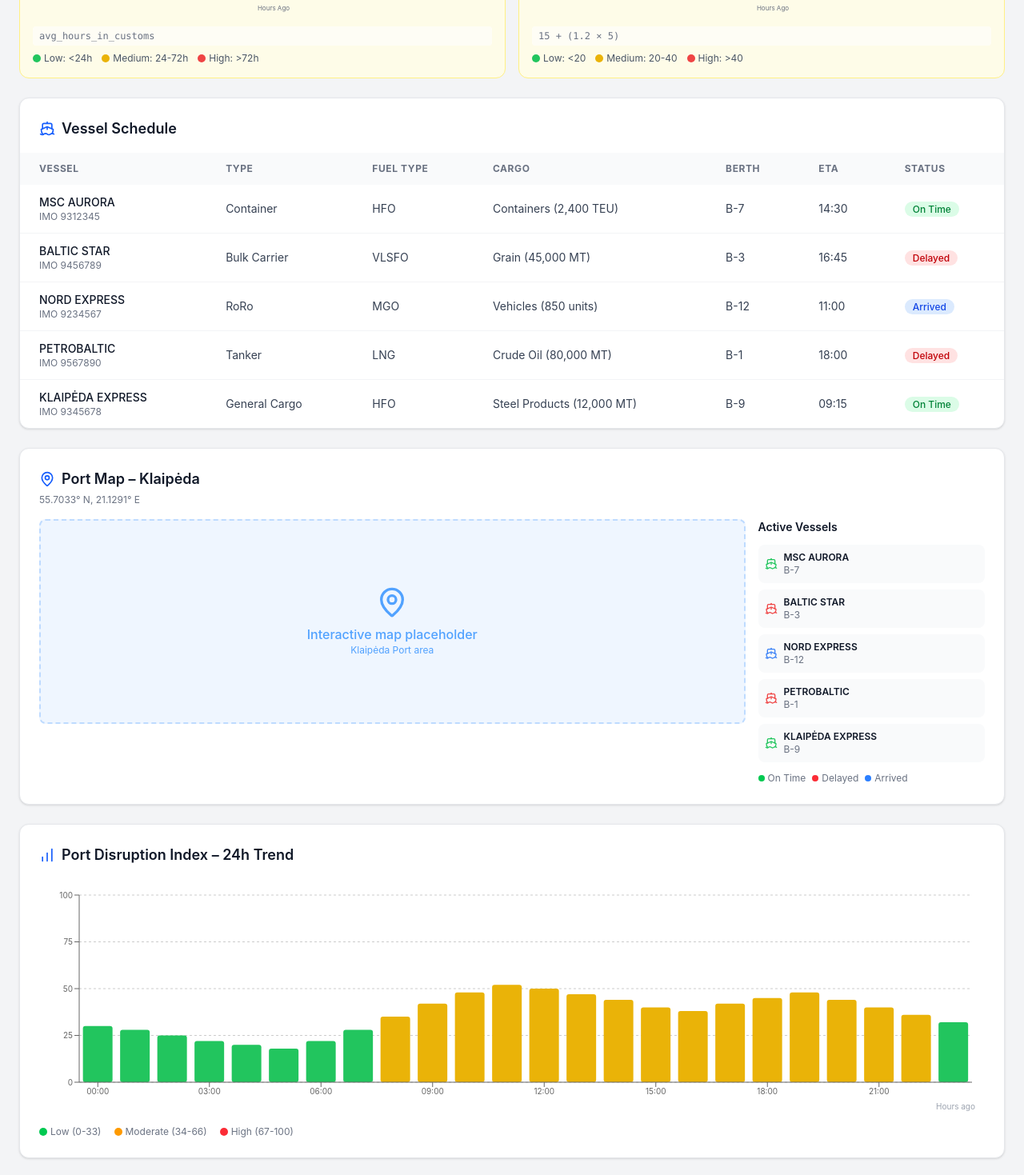
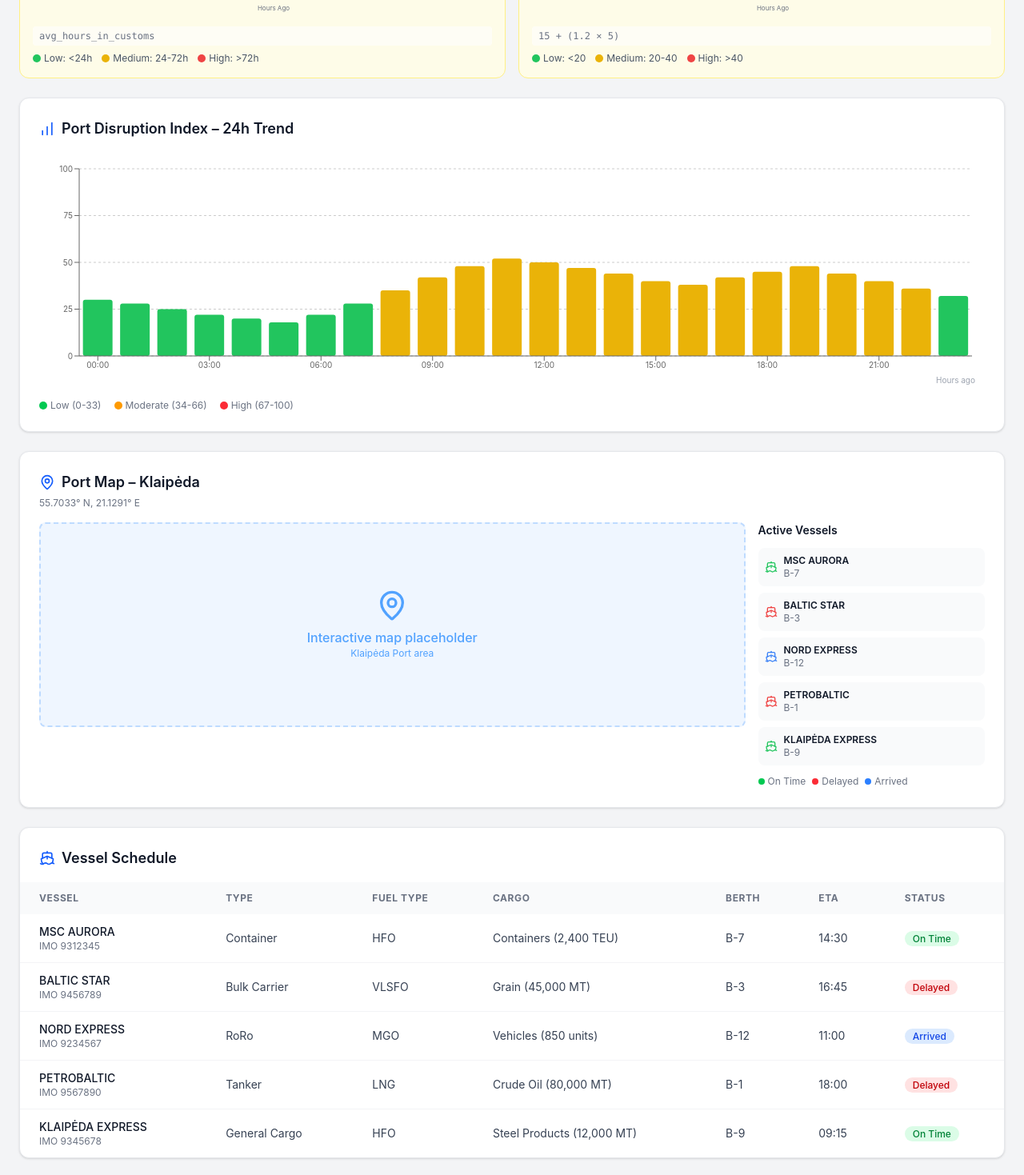
Before and after one commit to NikitaMotiejatis/LifeAfterTheDream, a React (Vite) app in the folder frontend/: page / in a window 1280 px wide. Shown: the part 940-2409 px from the top of the page at 80% size. Built offline with nearby package versions, Linux system fonts and the light colour scheme; sample sign-in values are in the browser's storage.

Commit message:
Changing ordering of tiles in dashboard

```diff
--- a/frontend/src/pages/DashboardPage.tsx
+++ b/frontend/src/pages/DashboardPage.tsx
@@ -31,14 +31,14 @@
       {/* KRI Cards */}
       <KriCardsGrid data={data.kriCards} />
 
-      {/* Vessel Schedule */}
-      <VesselScheduleTable data={data.vesselSchedule} />
+      {/* Disruption Trend */}
+      <DisruptionTrendChart data={data.trendData} />
 
       {/* Port Map */}
       <PortMapCard vessels={data.activeVessels} />
 
-      {/* Disruption Trend */}
-      <DisruptionTrendChart data={data.trendData} />
+      {/* Vessel Schedule */}
+      <VesselScheduleTable data={data.vesselSchedule} />
     </div>
   );
 }
```
